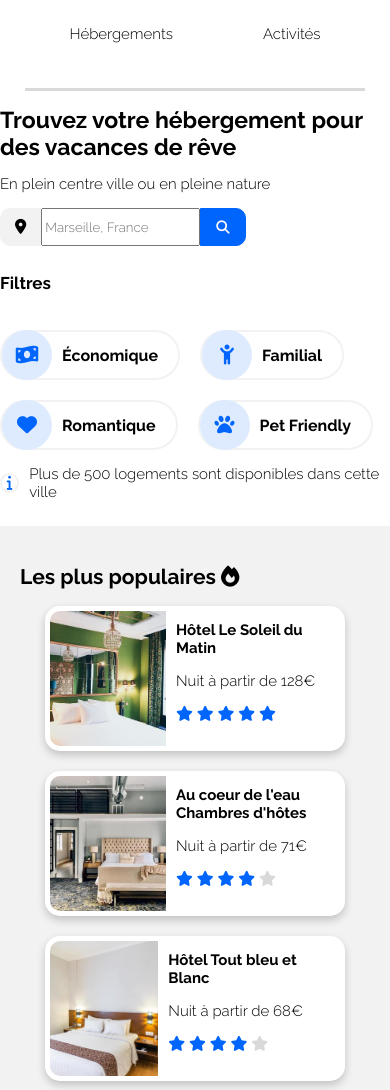
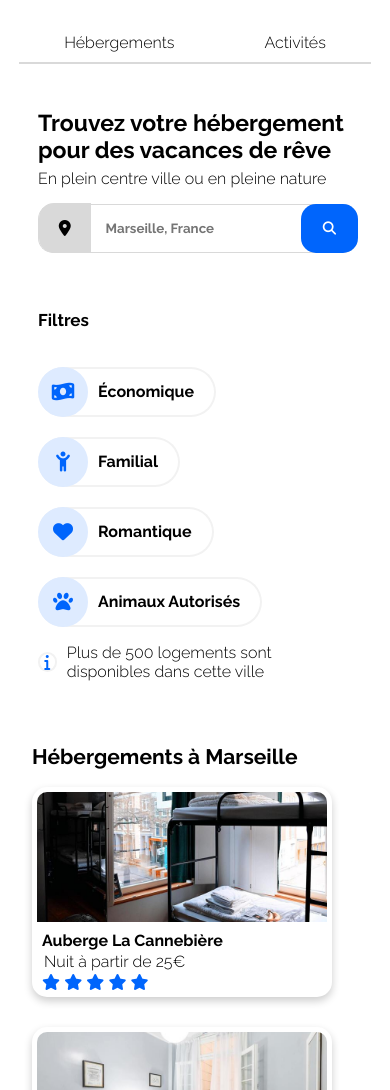
Before and after one commit to Nighteyes24/Booki, a plain HTML site: page index.html in a window 390 px wide. Shown: the part 94-1184 px from the top of the page. Drawn offline with Linux system fonts and the light colour scheme.

Commit message:
correction search - cards - version mobile & tablette

```diff
--- a/index.html
+++ b/index.html
@@ -2,7 +2,7 @@
 <html lang="fr">
   <head>
     <meta charset="utf-8" />
-    <meta name="viewport" content="width=device-width, initial-scale=1.0" />
+    <meta name="viewport" content="width=device-width, initial-scale=1.0"/>
     <!--fontstyle-->
     <link
       rel="stylesheet"
@@ -14,12 +14,12 @@
     <link rel="stylesheet" href="styles.css" />
     <title>Booki / Accueil</title>
   </head>
+
   <body>
     <!--partie header // haut de page web-->
-
     <header>
       <a href="#"
-        ><img class="logo" src="images/logo/Booki.png" alt="logo booki"
+        ><img class="logo" src="images/logo/Booki@3x.png" alt="logo booki"
       /></a>
 
       <nav class="navbar-container">
@@ -27,47 +27,42 @@
         <a class="navbar-item" href="page-activity"> Activités</a>
       </nav>
     </header>
+
     <main>
       <div class="search">
-        <h1>Trouvez votre hébergement pour des vacances de rêve</h1>
-        <p>En plein centre ville ou en pleine nature</p>
-        <div>
-          <form class="formulaire">
-            <div class="recherche">
-              <i class="fas fa-map-marker-alt"></i>
-              <input
-                type="search"
-                id="marecherche"
-                name="lieu"
-                placeholder="Marseille, France"
-              />
-              <button class="couleur bouton">
-                <i class="fa-solid fa-search only-mobile"></i>
-                <span class="texte_bouton hide-mobile"> Rechercher</span>
-              </button>
-            </div>
-          </form>
-        </div>
+        <h1 class="slogan">Trouvez votre hébergement pour des vacances de rêve</h1>
+        <p class="slogan-under">En plein centre ville ou en pleine nature</p>
+      </div>
+
+      <div class="search-form">
+        <i class="fas fa-map-marker-alt search-icon"></i>
+        <input class="search-form-txt" type="text" placeholder="Marseille, France">
+        <button>
+          <span class="search-btn-txt">Rechercher</span>
+            <i class="fas fa-search"></i>
+        </button>
+      </div>
+
         <div class="filter">
           <h3>Filtres</h3>
-          <button class="button">
+          <button class="filter-btn">
             <i class="fa-solid fa-money-bill-wave Icone-fi"></i>
             <span class="btn-label">Économique</span>
           </button>
 
-          <button class="button">
+          <button class="filter-btn">
             <i class="fa-solid fa-child-reaching Icone-fi"></i>
             <span class="btn-label">Familial</span>
           </button>
 
-          <button class="button">
+          <button class="filter-btn">
             <i class="fa-solid fa-heart Icone-fi"></i>
             <span class="btn-label">Romantique</span>
           </button>
 
-          <button class="button">
+          <button class="filter-btn">
             <i class="fa-solid fa-paw Icone-fi"></i>
-            <span class="btn-label">Pet Friendly</span>
+            <span class="btn-label">Animaux Autorisés</span>
           </button>
         </div>
       </div>
@@ -84,19 +79,18 @@
             <div class="card-booki card-vert">
               <img
                 src="images/hebergements/1_small/marcus-loke-WQJvWU_HZFo-unsplash.jpg"
-                alt="Hôtel La Cannebière"
+                alt="Auberge La Cannebière"
               />
-              <div class="container">
-                <strong>La Cannebière</strong>
+              <div class="card-container">
+                <strong>Auberge La Cannebière</strong>
                 <p>Nuit à partir de 25€</p>
-
-                <div class="cardfooter">
+                <span>
                   <i class="fa-solid fa-star bluestar"></i>
                   <i class="fa-solid fa-star bluestar"></i>
                   <i class="fa-solid fa-star bluestar"></i>
                   <i class="fa-solid fa-star bluestar"></i>
                   <i class="fa-solid fa-star bluestar"></i>
-                </div>
+                </span>
               </div>
             </div>
 
@@ -105,17 +99,17 @@
                 src="images/hebergements/1_small/fred-kleber-gTbaxaVLvsg-unsplash.jpg"
                 alt="Hôtel du port"
               />
-              <div class="container">
+              <div class="card-container">
                 <strong>Hôtel du port</strong>
                 <p>Nuit à partir de 52€</p>
 
-                <div class="cardfooter">
+                <span>
                   <i class="fa-solid fa-star bluestar"></i>
                   <i class="fa-solid fa-star bluestar"></i>
                   <i class="fa-solid fa-star bluestar"></i>
                   <i class="fa-solid fa-star bluestar"></i>
                   <i class="fa-solid fa-star bluestar"></i>
-                </div>
+                </span>
               </div>
             </div>
 
@@ -124,17 +118,17 @@
                 src="images/hebergements/1_small/reisetopia-B8WIgxA_PFU-unsplash.jpg"
                 alt="Hôtel Les mouettes"
               />
-              <div class="container">
+              <div class="card-container">
                 <strong>Hôtel Les mouettes</strong>
                 <p>Nuit à partir de 76€</p>
 
-                <div class="cardfooter">
+                <span>
                   <i class="fa-solid fa-star bluestar"></i>
                   <i class="fa-solid fa-star bluestar"></i>
                   <i class="fa-solid fa-star bluestar"></i>
                   <i class="fa-solid fa-star bluestar"></i>
                   <i class="fa-solid fa-star greystar"></i>
-                </div>
+                </span>
               </div>
             </div>
 
@@ -143,17 +137,17 @@
                 src="images/hebergements/1_small/annie-spratt-Eg1qcIitAuA-unsplash.jpg"
                 alt="Hôtel de la mer"
               />
-              <div class="container">
+              <div class="card-container">
                 <strong>Hôtel de la mer</strong>
                 <p>Nuit à partir de 46€</p>
 
-                <div class="cardfooter">
+                <span>
                   <i class="fa-solid fa-star bluestar"></i>
                   <i class="fa-solid fa-star bluestar"></i>
                   <i class="fa-solid fa-star bluestar"></i>
                   <i class="fa-solid fa-star greystar"></i>
                   <i class="fa-solid fa-star greystar"></i>
-                </div>
+                </span>
               </div>
             </div>
 
@@ -162,17 +156,17 @@
                 src="images/hebergements/1_small/nicate-lee-kT-ZyaiwBe0-unsplash.jpg"
                 alt="Auberge Le Panier"
               />
-              <div class="container">
+              <div class="card-container">
                 <strong>Auberge Le Panier</strong>
                 <p>Nuit à partir de 23€</p>
 
-                <div class="cardfooter">
+                <span>
                   <i class="fa-solid fa-star bluestar"></i>
                   <i class="fa-solid fa-star bluestar"></i>
                   <i class="fa-solid fa-star bluestar"></i>
                   <i class="fa-solid fa-star bluestar"></i>
                   <i class="fa-solid fa-star greystar"></i>
-                </div>
+                </span>
               </div>
             </div>
 
@@ -181,17 +175,17 @@
                 src="images/hebergements/1_small/febrian-zakaria-M6S1WvfW68A-unsplash.jpg"
                 alt="Hôtel chez Amina"
               />
-              <div class="container">
+              <div class="card-container">
                 <strong>Hôtel chez Amina</strong>
                 <p>Nuit à partir de 96€</p>
 
-                <div class="cardfooter">
+                <span>
                   <i class="fa-solid fa-star bluestar"></i>
                   <i class="fa-solid fa-star bluestar"></i>
                   <i class="fa-solid fa-star bluestar"></i>
                   <i class="fa-solid fa-star bluestar"></i>
                   <i class="fa-solid fa-star bluestar"></i>
-                </div>
+                </span>
               </div>
             </div>
           </div>
@@ -201,7 +195,7 @@
 
         <!--partie hotels populaires-->
         <aside class="pop-mars">
-          <h2>Les plus populaires <i class="fa-solid fa-fire"></i></h2>
+          <h2 class= pop-mars-title>Les plus populaires <i class="fa-solid fa-star"></i></h2>
 
           <div class="pop-hotels">
             <div class="card-booki card-hor">
@@ -209,10 +203,10 @@
                 src="images/hebergements/1_small/emile-guillemot-Bj_rcSC5XfE-unsplash.jpg"
                 alt="Hôtel Le Soleil du Matin"
               />
-              <div class="pop-container">
+              <div class="card-hor-text">
                 <strong>Hôtel Le Soleil du Matin</strong>
                 <p>Nuit à partir de 128€</p>
-                <span>
+                <span class="card-hor-star">
                   <i class="fa-solid fa-star bluestar"></i>
                   <i class="fa-solid fa-star bluestar"></i>
                   <i class="fa-solid fa-star bluestar"></i>
@@ -227,10 +221,10 @@
                 src="images/hebergements/1_small/aw-creative-VGs8z60yT2c-unsplash.jpg"
                 alt="Au coeur de l'eau Chambres d'hôtes"
               />
-              <div class="pop-container">
+              <div class="card-hor-text">
                 <strong>Au coeur de l'eau Chambres d'hôtes</strong>
                 <p>Nuit à partir de 71€</p>
-                <span>
+                <span class="card-hor-star">
                   <i class="fa-solid fa-star bluestar"></i>
                   <i class="fa-solid fa-star bluestar"></i>
                   <i class="fa-solid fa-star bluestar"></i>
@@ -245,10 +239,10 @@
                 src="images/hebergements/1_small/febrian-zakaria-sjvU0THccQA-unsplash.jpg"
                 alt="Hôtel Tout bleu et Blanc"
               />
-              <div class="pop-container">
+              <div class="card-hor-text">
                 <strong>Hôtel Tout bleu et Blanc</strong>
                 <p>Nuit à partir de 68€</p>
-                <span>
+                <span class="card-hor-star">
                   <i class="fa-solid fa-star bluestar"></i>
                   <i class="fa-solid fa-star bluestar"></i>
                   <i class="fa-solid fa-star bluestar"></i>
--- a/styles.css
+++ b/styles.css
@@ -9,10 +9,12 @@
 }
 
 body {
-  font-size: 15px;
   max-width: 1440px;
+}
+
+main {
   margin: auto;
-  padding: 50px;
+  padding: 30px;
 }
 
 h1,
@@ -26,7 +28,6 @@ h6 {
 
 h1 {
   font-size: 23px;
-  margin-bottom: 10px;
 }
 
 h2 {
@@ -52,16 +53,19 @@ header {
   justify-content: space-between;
   margin: 0 50px;
 }
+
+/*navigation*/
+
+.logo {
+  margin-right: auto;
+  height: 70px;
+}
 .navbar-container {
   display: flex;
 }
 .navbar-item {
   padding: 45px;
-  border-top: 4px solid transparent;
-}
-.logo {
-  margin-right: auto;
-  height: 70px;
+  border-top: 3px solid transparent;
 }
 .navbar-item:hover,
 .navbar-item.active {
@@ -70,38 +74,90 @@ header {
   text-decoration: none;
 }
 
-/* PARTIE SEARCH & FILTRES*/
+/* search section*/
 
-.formulaire {
-  margin-bottom: 10px;
+.slogan {
+  font-weight: bolder;
+}
+.slogan-under {
+  margin-top: -10px;
+}
+/*search section*/
+.search-form {
+  display: flex;
+  align-items: center;
+  justify-content:space-between;
+  height: 49px;
+  width: 320px;
+  border: 1px solid #d9d9d9;
+  border-right: none;
+  border-radius: 15px;
+}
+.search-icon {
+  display: flex;
+  justify-content: space-evenly;
+  align-items: center;
+  background-color: #d9d9d9;
+  height: 50px;
+  width: 55px;
+  border-radius: 15px 0 0 15px;
 }
 
-.recherche {
-  display: flex;
-  flex-direction: row;
+.search-form input {
+  width: 70%;
+  height: 100%;
+  border: none;
+  font-weight: bold;
+  padding-left: 15px;
 }
 
-.fa-map-marker-alt {
-  object-fit: cover;
-  padding: 11px 15px 11px 15px;
-  border-radius: 10px 0 0 10px;
-  background-color: #f2f2f2;
+.search-form button {
+background-color: #0065fc;
+font-weight: bold;
+height: 49px;
+width: 120px;
+border: none;
+border-radius: 0 15px 15px 0;
+}
+.search-btn-txt{
+  color: #fff;
+}
+.search-form button .fa-search {
+  display: none;
 }
 
-.bouton {
-  border: 1px solid #0065fc;
-  border-radius: 0 10px 10px 0;
-  display: inline-block;
-  padding: 10px 15px;
+/* partie filtres*/
+.filter {
+  display: flex;
+  align-items: center;
+  flex-wrap: wrap;
+  gap: 20px;
+  margin-top: 40px;
 }
 
-.texte_bouton {
-  color: white;
+.filter-btn {
+  display: flex;
+  align-items: center;
+  height: 50px;
+  border-radius: 50px;
+  border: 2px solid #f2f2f2;
+  background-color: #ffff;
+  font-weight: bold;
+  font-size: 16px;
+  cursor: pointer;
+  padding-right: 20px;
+  padding-left: 0px;
+  transition-duration: 0.4s;
+  border-left: none;
+}
+.btn-label {
+  margin-left: 10px;
+}
+.filter-btn:hover {
+  background-color: #deebff;
 }
 
-.couleur {
-  background-color: #0065fc;
-}
+/* info line*/
 
 .info {
   display: flex;
@@ -113,35 +169,10 @@ header {
   margin-right: 10px;
 }
 
-/* partie filtres*/
-.filter {
+.Icone-fi {
   display: flex;
   align-items: center;
-  flex-wrap: wrap;
-  gap: 20px;
-}
-
-.button {
-  display: flex;
-  align-items: center;
-  height: 50px;
-  min-width: 100px;
-  border-radius: 50px;
-  border: 2px solid #f2f2f2;
-  background-color: #ffff;
-  text-align: center;
-  font-weight: bold;
-  text-decoration: none;
-  font-size: 16px;
-  cursor: pointer;
-  padding-right: 20px;
-  padding-left: 0px;
-  transition-duration: 0.4s;
-}
-.btn-label {
-  margin-left: 10px;
-}
-.Icone-fi {
+  justify-content: center;
   width: 50px;
   height: 50px;
   border-radius: 50px;
@@ -151,16 +182,9 @@ header {
   font-size: 20px;
   padding: 10px;
 }
-.Icone-fi {
-  display: flex;
-  align-items: center;
-  justify-content: center;
-}
-.button:hover {
-  background-color: #deebff;
-}
+
 .IconeInfo {
-  width: 20px;
+  width: 25px;
   height: 20px;
   border-radius: 50px;
   border: 2px solid #f2f2f2;
@@ -177,17 +201,12 @@ header {
   gap: 20px;
   margin: 10px 0;
 }
-.hébergements > * {
-  flex-grow: 1;
-}
+
 .mhotels {
   display: flex;
   flex-direction: column;
   justify-content: space-between;
   width: 69%;
-  width: 300px;
-  flex-grow: 3;
-  min-height: 650px;
   border-radius: 25px;
   padding: var(--block-padding);
   background-color: #f2f2f2;
@@ -200,29 +219,33 @@ header {
   gap: 30px;
 }
 
-/* infos cards hotels page accommodation */
+/* cards hotels page accommodation */
 
 .card-booki {
-  /* Add shadows to create the "card" effect */
-  box-shadow: 0 4px 8px 0 rgba(0, 0, 0, 0.2);
-  transition: 0.3s;
   background-color: #ffff;
   border: 5px solid #ffff;
   border-radius: 15px;
   overflow: hidden;
+  box-shadow: 0 4px 8px 0 rgba(0, 0, 0, 0.2); /* Add shadows to create the "card" effect */
+  transition: 0.3s;
 }
 .card-booki img {
-  height: 100px;
+  height: 65%;
   object-fit: cover;
 }
 .card-vert {
-  height: 200px;
-  width: 200px;
+  height: 210px;
+  width: 246px;
 }
 .card-vert img {
   width: 100%;
 }
-
+.card-container {
+  margin: 5px;
+}
+.card-container p {
+  margin: 2px;
+}
 .card-booki:hover {
   box-shadow: 0 8px 16px 0 rgba(0, 0, 0, 0.2);
 }
@@ -241,11 +264,13 @@ header {
 .pop-mars {
   display: flex;
   flex-direction: column;
-  width: 300px;
-  min-height: 675px;
   border-radius: 25px;
   padding: var(--block-padding);
   background-color: #f2f2f2;
+}
+.pop-mars-title {
+  display: flex;
+  justify-content: space-between;
 }
 .pop-hotels {
   display: flex;
@@ -257,14 +282,23 @@ header {
 .card-hor {
   display: flex;
   width: 340px;
-  height: 145px;
+  height: 150px;
 }
 .card-hor img {
   width: 40%;
-  height: 140px;
+  height: 100%;
 }
-.pop-container {
+.card-hor-text {
+  display: flex;
+  flex-direction: column;
   padding: 10px;
+}
+.card-hor-text p {
+  margin: 0px;
+}
+
+.card-hor-star {
+  padding-top: 45px;
 }
 /*partie activités*/
 
@@ -281,13 +315,16 @@ header {
 }
 .act-big {
   border: none;
-  height: 340px;
+  height: 450px;
   width: 280px;
 }
 
 .act-big img {
   width: 100%;
   height: 80%;
+}
+.act-container {
+  padding-left: 10px;
 }
 .act-mini1 {
   border: none;
@@ -319,10 +356,7 @@ header {
   height: 70%;
   object-fit: cover;
 }
-.act-container {
-  padding-left: 15px;
-  height: 50px;
-}
+
 /*partie du footer */
 
 .footer {
@@ -350,31 +384,35 @@ a {
 
 /* Partie media Queries*/
 
-@media (min-width: 769px) {
-  .only-mobile {
-    display: none;
+/* version tablette*/
+@media (max-width: 992px) {
+  .hébergements {
+    display: flex;
+    flex-direction: column;
+  }
+  .mhotels {
+    width: fit-content;
+  }
+  .card-vert {
+    width: 280px;
   }
   .mars-hotels {
     justify-content: center;
-  }
-  .card-hor {
-    width: auto;
   }
   .card-activites {
     display: flex;
     gap: 20px;
     justify-content: center;
   }
-  .act-mini1 {
-    width: 280px;
-  }
 }
-@media (max-width: 768px) {
+
+/* version mobile*/
+@media (max-width: 767px) {
   :root {
     --block-padding: 20px;
   }
-  body {
-    padding: 0px;
+  main {
+    margin: none;
   }
   header {
     display: flex;
@@ -386,16 +424,26 @@ a {
   }
   .navbar-item {
     border-top: 0px;
-    border-bottom: 3px solid #d9d9d9;
+    border-bottom: 2px solid #d9d9d9;
     text-decoration: none;
+    padding-bottom: 10px;
   }
 
-  .hide-mobile {
-    display: none;
+  .filter {
+    flex-direction: column;
+    align-items: flex-start;
   }
-  .only-mobile {
+.search-form button{
+  border-radius: 15px 15px 15px 15px;
+  width: 60px;
+}
+.search-btn-txt {
+  display: none;
+}
+.search-form button .fa-search {
+  display: block;
     color: #fff;
-  }
+}
   .hébergements {
     flex-wrap: wrap-reverse;
   }
@@ -405,9 +453,11 @@ a {
   }
   .pop-mars {
     border-radius: 0;
+    width: fit-content;
   }
   .mhotels {
     background-color: white;
+    width: fit-content;
   }
 
   .card-vert {
@@ -427,6 +477,7 @@ a {
     gap: 20px;
     justify-content: center;
   }
+
   .act-mini1 {
     width: 280px;
   }
```
Also changed, not shown: images/logo/Booki@3x.png (added), 5 other files.
